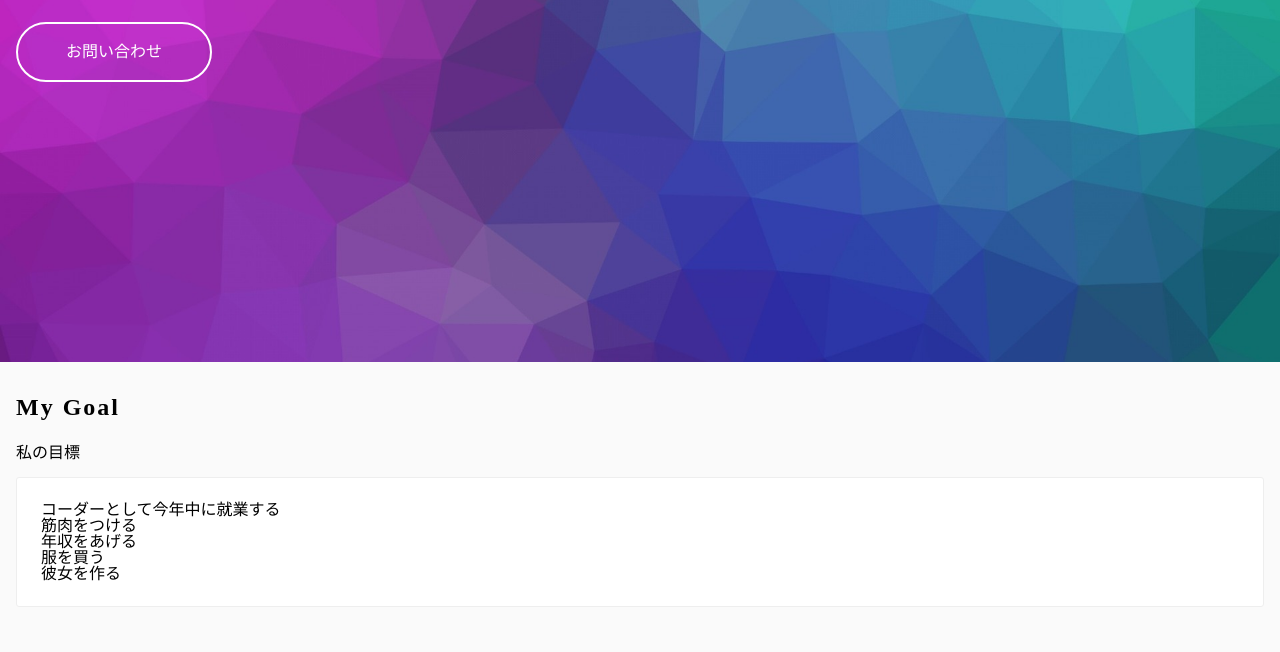
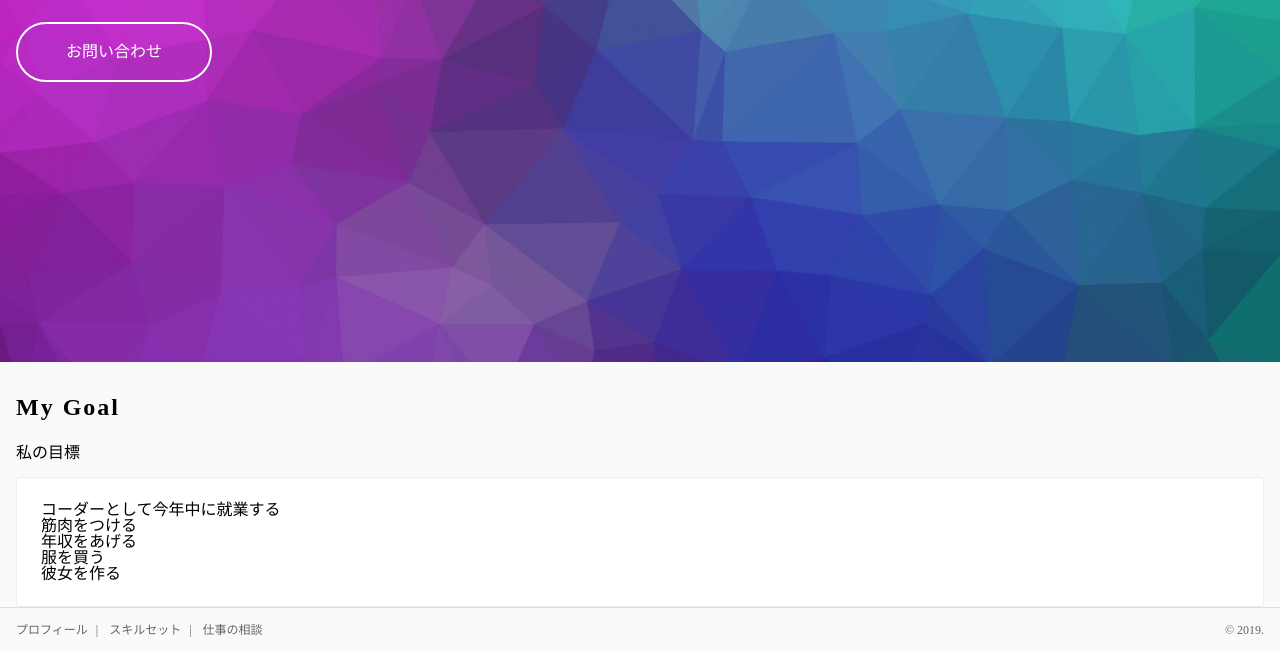
Before and after one commit to Update-hub/website-training, a plain HTML site: page index.html in a window 1280 px wide. Shown: the part 362-1014 px from the top of the page. Before the commit the page ends 969 px from the top, so only its background shows below. Drawn offline with Linux system fonts and the light colour scheme.

Commit message:
フッター実装

```diff
--- a/index.html
+++ b/index.html
@@ -47,5 +47,19 @@
       <li>彼女を作る</li>
     </ol>
   </div>
+  <footer class="footer">
+    <ul class="footer-nav">
+      <li class="footer-nav__item">
+        <a href="" class="footer-nav__link">プロフィール</a>
+      </li>
+      <li class="footer-nav__item">
+        <a href="" class="footer-nav__link">スキルセット</a>
+      </li>
+      <li class="footer-nav__item">
+        <a href="" class="footer-nav__link">仕事の相談</a>
+      </li>
+    </ul>
+    <p class="footer__copyright">&copy; 2019.</p>
+  </footer>
 </body>
 </html>
--- a/style.css
+++ b/style.css
@@ -105,3 +105,24 @@ img {
 .gnav__link:hover:after {
   opacity: 1;
 }
+
+.footer {
+  padding: 16px;
+  border-top: 1px solid rgba(0, 0, 0, .12);
+  font-size: 12px;
+  color: rgba(0, 0, 0, .6);
+  display: flex;
+  justify-content: space-between;
+}
+.footer-nav {
+  display: flex;
+  list-style: none;
+}
+.footer-nav__item + .footer-nav__item:before {
+  content: "|";
+  margin: 0 8px;
+}
+.footer-nav__link {
+  text-decoration: none;
+  color: inherit;
+}
```
